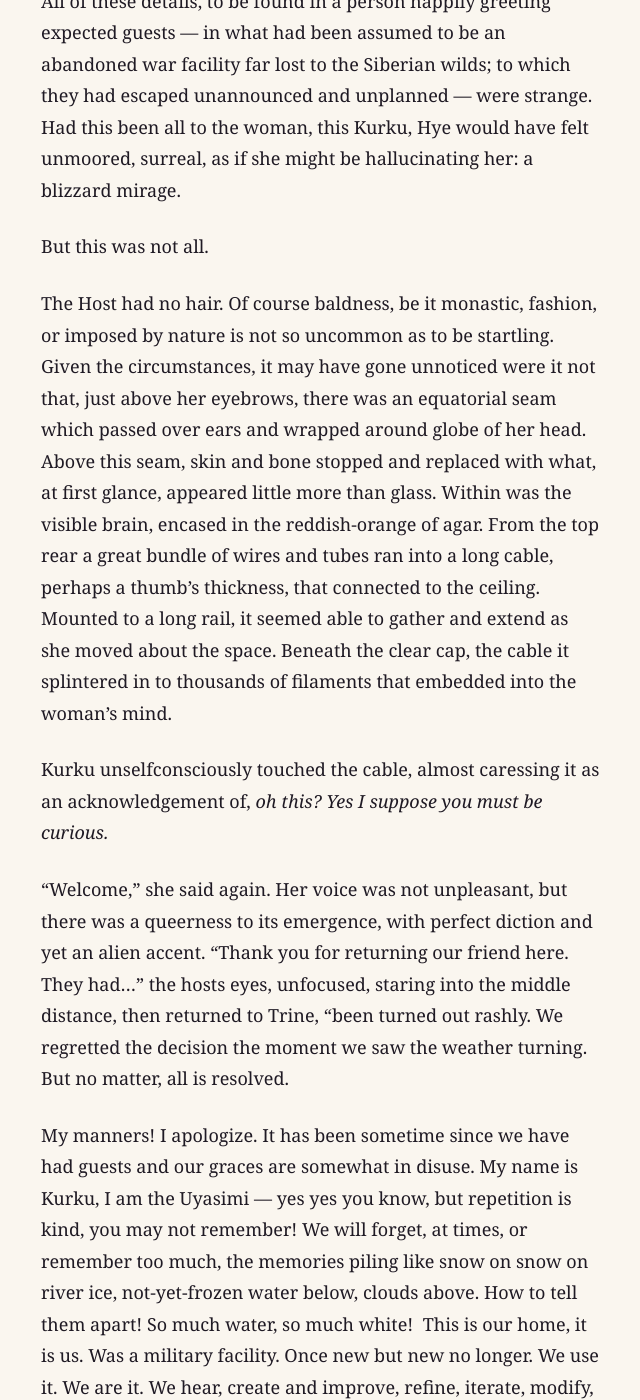
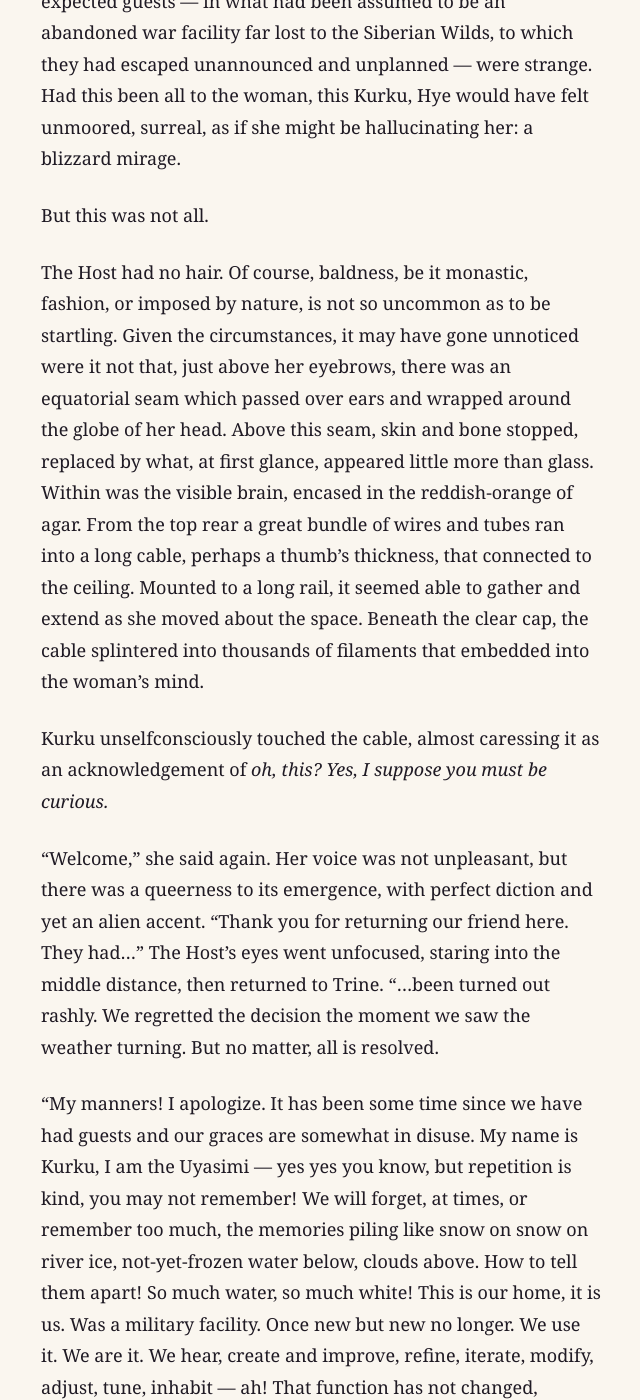
Before and after one commit to kmunki/kmunki.github.io, a Jekyll site: the page built from _fiction/violet/053-chapter-32.md, in a window 1280 px wide and 1400 px high, scrolled down 1250 px. Shown: the whole window, without its empty margins (319-959 px from the left). Built offline with Jekyll 4.4.1, drawn with Linux system fonts in a browser that asks for light colours; some of the changed text lies outside the part shown.

Commit message:
Violet ch 32 "The High Priestess": canon and copyedit, kept whole
- Kept whole; body 2,237 → 2,239 w.
- Fact fix: Mexica "building atop… the pyramids at Teotehuacan" → "raising the Templo Mayor over the temples that came before."
- Coin memory checked against Ch 1: crescent scar now "on her little finger", matching exactly.
- Canon: Kurku the Uyasimi; "the Viceroy, Her Grace Yi In-yeong"; Siberian Wilds; the Host, the Curator; disc.
- Copyedit: "disk of come kind" → "disc of some kind", "Than" → "Then", "hundreds of tubes", "We too are lucky!"; speech quotes, a reversed quote, splices. Kurku's repetitions kept.

Co-Authored-By: Claude Fable 5.1 <noreply@anthropic.com>
Claude-Session: https://claude.ai/code/session_01NJgbLGEsaNqtMx8nky9w7V

```diff
--- a/_fiction/violet/053-chapter-32.md
+++ b/_fiction/violet/053-chapter-32.md
@@ -8,45 +8,45 @@ permalink: /fiction/violet/chapter-32/
 act: 3
 date: November 02, 2025
 ---
-Ward and Sifu were, for a moment, blinkered by the startling brightness of the otherwise serene entry-room. Trine began wiggle and jitter within Hye’s pocket, attempting to extricate themselves. With little reason to imprison the treble-mouse, she unlatched her pocket. Offering a mitten as elevator, she lowered them to the warm, polished floor. Instead of scrabbling over to the host, who had herself knelt to offer a hand, Trine skittered at first to the door of the small garage. Finding that now closed, they hurried back across the floor and took up position behind Hye’s feet.
+Ward and Sifu were, for a moment, blinkered by the startling brightness of the otherwise serene entry-room. Trine began to wiggle and jitter within Hye’s pocket, attempting to extricate themselves. With little reason to imprison the treble-mouse, she unlatched her pocket. Offering a mitten as elevator, she lowered them to the warm, polished floor. Instead of scrabbling over to the Host, who had herself knelt to offer a hand, Trine skittered at first to the door of the small garage. Finding that now closed, they hurried back across the floor and took up position behind Hye’s feet.
 
 The woman stood, a mocking frown on her face.
 
 “Now that’s unkind. Forgive their manners. We had something of a tiff, a fight, an argument, a confusion — a tiff, a few days ago. Such a tiff! Over such minor things. Isn’t that always the way. And now me! Manners. I forget ourselves! We welcome welcome. I am the Uyasimi, a term you likely do not know, it has fallen from use. Was it ever in use? We don’t know. So much time, passing passing. We use it, so it is in use, though rare. Rare use. A rare title! I am Kurku the Uyasimi. You may think of me, though, as a Host. As your host, here, and as a Host.”
 
-Hye tried to focus on the woman’s round, polished face, which shone as though carved from glossy mahogany. She was barefoot. She wore long, flowing ticivara robes of a pale blue green, their long sleeves and waterfalls of fabric reminding Hye of the saffron-colored kasaya robes of Buddhist monks. There was something almost tropical to the attire, its open breeziness as startling a contrast to the frozen world beyond the door. So too the bright lights and calm quiet to the storm-tossed darkness outside. Her eyes smiled and she wore an expression of placid kindness.
+Hye tried to focus on the woman’s round, polished face, which shone as though carved from glossy mahogany. She was barefoot. She wore long, flowing ticivara robes of a pale blue green, their long sleeves and waterfalls of fabric reminding Hye of the saffron-colored kasaya robes of Buddhist monks. There was something almost tropical to the attire, its open breeziness a startling contrast to the frozen world beyond the door. So too the bright lights and calm quiet to the storm-tossed darkness outside. Her eyes smiled and she wore an expression of placid kindness.
 
-All of these details, to be found in a person happily greeting expected guests — in what had been assumed to be an abandoned war facility far lost to the Siberian wilds; to which they had escaped unannounced and unplanned — were strange. Had this been all to the woman, this Kurku, Hye would have felt unmoored, surreal, as if she might be hallucinating her: a blizzard mirage.
+All of these details, to be found in a person happily greeting expected guests — in what had been assumed to be an abandoned war facility far lost to the Siberian Wilds, to which they had escaped unannounced and unplanned — were strange. Had this been all to the woman, this Kurku, Hye would have felt unmoored, surreal, as if she might be hallucinating her: a blizzard mirage.
 
 But this was not all.
 
-The Host had no hair. Of course baldness, be it monastic, fashion, or imposed by nature is not so uncommon as to be startling. Given the circumstances, it may have gone unnoticed were it not that, just above her eyebrows, there was an equatorial seam which passed over ears and wrapped around globe of her head. Above this seam, skin and bone stopped and replaced with what, at first glance, appeared little more than glass. Within was the visible brain, encased in the reddish-orange of agar. From the top rear a great bundle of wires and tubes ran into a long cable, perhaps a thumb’s thickness, that connected to the ceiling. Mounted to a long rail, it seemed able to gather and extend as she moved about the space. Beneath the clear cap, the cable it splintered in to thousands of filaments that embedded into the woman’s mind.
+The Host had no hair. Of course, baldness, be it monastic, fashion, or imposed by nature, is not so uncommon as to be startling. Given the circumstances, it may have gone unnoticed were it not that, just above her eyebrows, there was an equatorial seam which passed over ears and wrapped around the globe of her head. Above this seam, skin and bone stopped, replaced by what, at first glance, appeared little more than glass. Within was the visible brain, encased in the reddish-orange of agar. From the top rear a great bundle of wires and tubes ran into a long cable, perhaps a thumb’s thickness, that connected to the ceiling. Mounted to a long rail, it seemed able to gather and extend as she moved about the space. Beneath the clear cap, the cable splintered into thousands of filaments that embedded into the woman’s mind.
 
-Kurku unselfconsciously touched the cable, almost caressing it as an acknowledgement of, *oh this? Yes I suppose you must be curious.*
+Kurku unselfconsciously touched the cable, almost caressing it as an acknowledgement of *oh, this? Yes, I suppose you must be curious.*
 
-“Welcome,” she said again. Her voice was not unpleasant, but there was a queerness to its emergence, with perfect diction and yet an alien accent. “Thank you for returning our friend here. They had…” the hosts eyes, unfocused, staring into the middle distance, then returned to Trine, “been turned out rashly. We regretted the decision the moment we saw the weather turning. But no matter, all is resolved.
+“Welcome,” she said again. Her voice was not unpleasant, but there was a queerness to its emergence, with perfect diction and yet an alien accent. “Thank you for returning our friend here. They had…” The Host’s eyes went unfocused, staring into the middle distance, then returned to Trine. “…been turned out rashly. We regretted the decision the moment we saw the weather turning. But no matter, all is resolved.
 
-My manners! I apologize. It has been sometime since we have had guests and our graces are somewhat in disuse. My name is Kurku, I am the Uyasimi — yes yes you know, but repetition is kind, you may not remember! We will forget, at times, or remember too much, the memories piling like snow on snow on river ice, not-yet-frozen water below, clouds above. How to tell them apart! So much water, so much white!  This is our home, it is us. Was a military facility. Once new but new no longer. We use it. We are it. We hear, create and improve, refine, iterate, modify, adjust, tune, inhabit — ah! That function has not changed, although the many militaries for which we once created are no longer. Though, no news of news for some time now, ha! Guests, as you may have guessed, are rare and, thus, so too, is news, though our mutual friend and a few others had attempted to remedy that in various ways. Yours are not the only cinder hawks and a mesh vault sutured along the spine is light and well—“
+“My manners! I apologize. It has been some time since we have had guests and our graces are somewhat in disuse. My name is Kurku, I am the Uyasimi — yes yes you know, but repetition is kind, you may not remember! We will forget, at times, or remember too much, the memories piling like snow on snow on river ice, not-yet-frozen water below, clouds above. How to tell them apart! So much water, so much white! This is our home, it is us. Was a military facility. Once new but new no longer. We use it. We are it. We hear, create and improve, refine, iterate, modify, adjust, tune, inhabit — ah! That function has not changed, although the many militaries for which we once created are no longer. Though, no news of news for some time now, ha! Guests, as you may have guessed, are rare and, thus, so too, is news, though our mutual friend and a few others had attempted to remedy that in various ways. Yours are not the only cinder hawks and a mesh vault sutured along the spine is light and well—”
 
-“Thank you for welcoming us, Uyasimi Kurku” said Advika, interrupting with a bow of thanks “I do not meant to be rude, but we are being chased. We came seeking… safety.” Advika’s pause surprised even herself. A calculated reveal, generate empathy and buy time. “Our pursuers, though delayed in the storm, will be here soon. We were lucky to come across your—”
+“Thank you for welcoming us, Uyasimi Kurku,” said Advika, interrupting with a bow of thanks. “I do not mean to be rude, but we are being chased. We came seeking… safety.” Advika’s pause surprised even herself. A calculated reveal: generate empathy and buy time. “Our pursuers, though delayed in the storm, will be here soon. We were lucky to come across your—”
 
-“Lucky! We see,” said the Host, “these are Wilds, you are lost! From the town! Battery town, we know we know, others have, will, come. But first, manners manners!”
+“Lucky! We see,” said the Host. “These are Wilds, you are lost! From the town! Battery town, we know we know, others have, will, come. But first, manners manners!”
 
-Hye stepped forward, “Thank you for welcoming us, Uyasimi Kurku. I am Ward Yi Hyeon Bong-cha of the New Joseon Dynasty of Koryo, an honorable member of the Continuum. You have met my teacher and master, Sifu Advika Shidao, Royal Rearer and advisor to the Viceroy Her Highness Yi In-yeong.”
+Hye stepped forward. “Thank you for welcoming us, Uyasimi Kurku. I am Ward Yi Hyeon Bong-cha of the New Joseon Dynasty of Koryo, an honorable member of the Continuum. You have met my teacher and master, Sifu Advika Shidao, Royal Rearer and advisor to the Viceroy, Her Grace Yi In-yeong.”
 
 For the first time, the Host’s eyes seemed to sharpen into focus. She had, Hye realized, been looking toward them, but not at them. Now the woman’s gaze was like a probing needle, darting and stabbing. She seemed to reach a decision and, from a sash around her waist, removed something. Clutching it close, she bowed.
 
-“Ward Hyeon Bong-cha, Sifu Shidao, it is our honor. We are too are lucky! What chance you are here! Guests guests, so rare, so lovely, to be hospitable. But sad, military, you know, so secure. We must consult, though in charge, yes, but we don’t make all the decisions. No one does! Plans, they change! So much changes. Cannot predict. Cannot guess. Only hope, only try to influence. You will wait, I shall ask!”
+“Ward Hyeon Bong-cha, Sifu Shidao, it is our honor. We too are lucky! What chance you are here! Guests guests, so rare, so lovely, to be hospitable. But sad, military, you know, so secure. We must consult, though in charge, yes, but we don’t make all the decisions. No one does! Plans, they change! So much changes. Cannot predict. Cannot guess. Only hope, only try to influence. You will wait, I shall ask!”
 
-Kurku held up the little item, a disk of come kind. She held it pressed between her curled fingers and thumb, then, leveling her fist, looked down the edge of it as though it were the iron sights of a rifle.
+Kurku held up the little item, a disc of some kind. She held it pressed between her curled fingers and thumb, then, leveling her fist, looked down the edge of it as though it were the iron sights of a rifle.
 
 “I…” said Hye, “I have seen one of those before.”
 
 “It is unlikely,” said Kurku, dismissive, but then paused, some parts of her wanting to hear more.
 
-“The edge…it’s beautiful,” Hye stepped closer. She leaned forward, her face almost touching the disc. Kurku did not move. The edge was a faceted sapphire, cut such that the minor tremors of the Host’s own breath down her bones caused the light to dance and sparkle unendingly, as though it were an infinite waterfall, forever shimmering in a pure beam of sun.
+“The edge… it’s beautiful.” Hye stepped closer. She leaned forward, her face almost touching the disc. Kurku did not move. The edge was a faceted sapphire, cut such that the minor tremors of the Host’s own breath down her bones caused the light to dance and sparkle unendingly, as though it were an infinite waterfall, forever shimmering in a pure beam of sun.
 
-“When I was a little girl, when I was Chosen from my village,” Hye hesitated, trying to remember, her voice far away, “one of the representatives, the Curator I think, she took me to a part of the train car away from others. There… there was a test of some kind. But the device it… half worked… it broke, got stuck. I was cut,” Hye held up her hand, the crescent scar visible on her finger, ”but she seemed to find that good, hopeful. She had one of those… a disc, on a necklace. One side was blue and green, the earth from far away, the oceans and land. I had never seen anything so beautiful, white clouds, the dark of the mountains. On the other, reds and pinks and yellows: a cell. I don’t know how I remember this — it feels like yesterday, so clear. I could see the nucleus, the spindles, it was ready to divide. Maybe it was a zygote, a new life, a first cell. She never told me, I only saw each side for a moment as she took it from the necklace. The edges were shimmery, like yours, but not cut gem. More like crushed diamond, it was in clumps, like salt on the rim of a glass.”
+“When I was a little girl, when I was Chosen from my village…” Hye hesitated, trying to remember, her voice far away. “One of the representatives, the Curator I think, she took me to a part of the train car away from others. There… there was a test of some kind. But the device it… half worked… it broke, got stuck. I was cut.” Hye held up her hand, the crescent scar visible on her little finger. “But she seemed to find that good, hopeful. She had one of those… a disc, on a necklace. One side was blue and green, the earth from far away, the oceans and land. I had never seen anything so beautiful, white clouds, the dark of the mountains. On the other, reds and pinks and yellows: a cell. I don’t know how I remember this — it feels like yesterday, so clear. I could see the nucleus, the spindles, it was ready to divide. Maybe it was a zygote, a new life, a first cell. She never told me, I only saw each side for a moment as she took it from the necklace. The edges were shimmery, like yours, but not cut gem. More like crushed diamond, it was in clumps, like salt on the rim of a glass.”
 
 Both the Host and Sifu were silent, rapt.
 
```
Also changed, not shown: other parts of _fiction/violet/053-chapter-32.md (+6 -6 lines).
